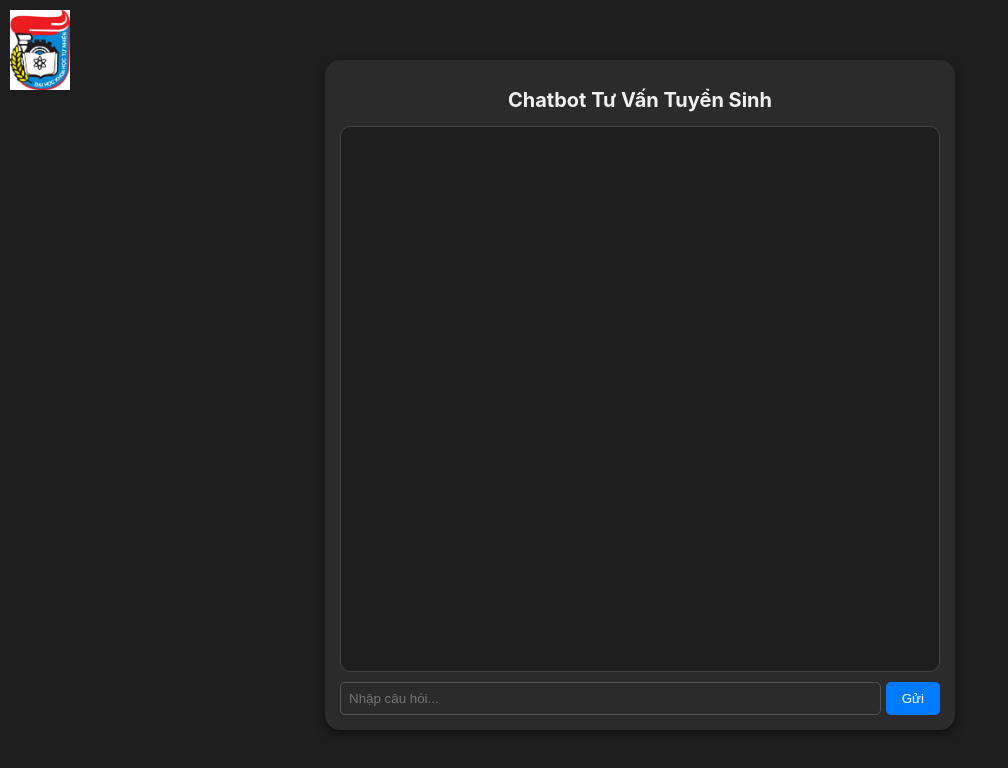
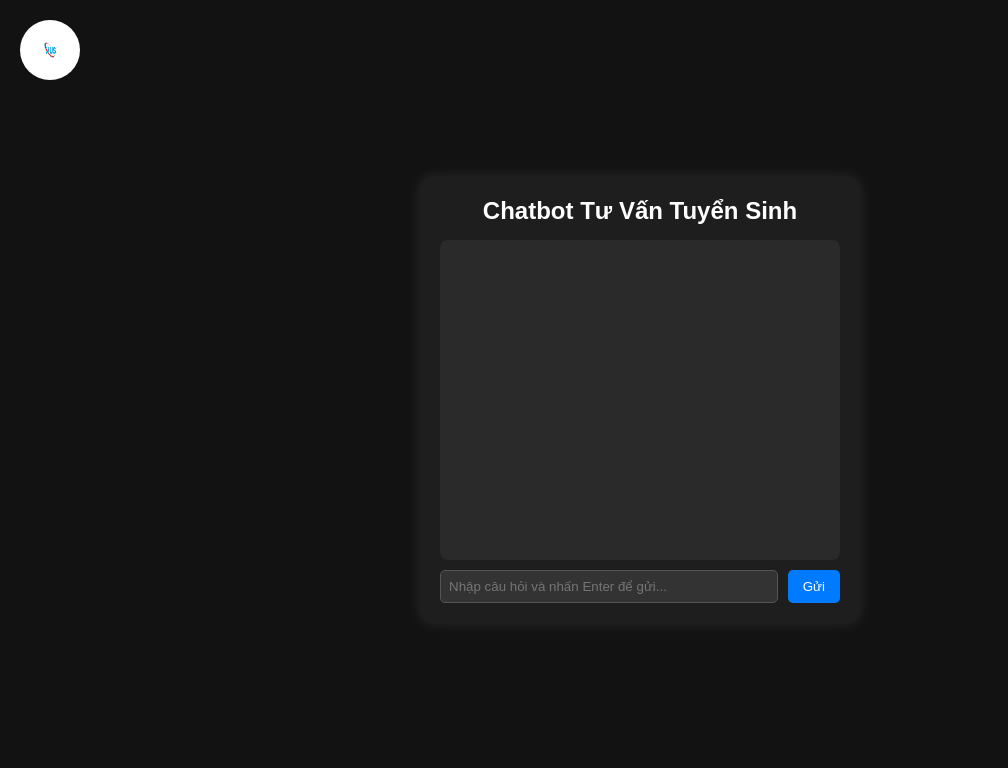
Before and after one commit to Truongjava/chatbot, a React (Create React App) app in the folder frontend/: page / in a window 1280 px wide. Shown: the top 768 px of the page, without its empty margins (0-1008 px from the left). Built offline with nearby package versions, Linux system fonts and the light colour scheme.

Commit message:
update backend

```diff
--- a/frontend/src/App.css
+++ b/frontend/src/App.css
@@ -1,106 +1,105 @@
-/* Giao diện tổng thể */
+/* Toàn bộ giao diện tối */
+body {
+  background-color: #121212;
+  color: white;
+  font-family: Arial, sans-serif;
+  margin: 0;
+  padding: 0;
+}
+
 .appContainer {
   display: flex;
   flex-direction: column;
   align-items: center;
   height: 100vh;
-  background-color: #1e1e1e; /* Tối nền */
-  color: #f1f1f1; /* Chữ trắng */
+  justify-content: center;
 }
 
+/* Logo nhỏ góc trái */
 .logoContainer {
   position: absolute;
-  top: 10px;
-  left: 10px;
+  top: 20px;
+  left: 20px;
 }
 
 .logo {
   width: 60px;
-  height: auto;
+  height: 60px;
+  border-radius: 50%;
 }
 
 /* Khung chat */
 .chatContainer {
-  background-color: #2b2b2b;
-  width: 90%;
-  max-width: 600px;
-  height: 80%;
-  display: flex;
-  flex-direction: column;
-  border-radius: 15px;
-  box-shadow: 0 4px 10px rgba(0,0,0,0.5);
-  padding: 15px;
-  margin-top: 60px;
+  background-color: #1e1e1e;
+  padding: 20px;
+  border-radius: 12px;
+  box-shadow: 0 0 15px rgba(255, 255, 255, 0.1);
+  width: 400px;
+  max-width: 90%;
 }
 
 .title {
   text-align: center;
-  font-size: 20px;
-  font-weight: bold;
-  color: #f1f1f1;
+  margin: 0 0 15px;
+  font-size: 1.5em;
 }
 
 /* Khu vực tin nhắn */
 .chatBox {
-  flex: 1;
+  height: 300px;
   overflow-y: auto;
+  background-color: #2a2a2a;
   padding: 10px;
-  border: 1px solid #444;
-  border-radius: 10px;
-  background-color: #1e1e1e;
+  border-radius: 8px;
+  margin-bottom: 10px;
+  display: flex;
+  flex-direction: column;
+  gap: 5px;
 }
 
-/* Tin nhắn */
-.messageContainer {
-  display: flex;
-  flex-direction: column;
-  margin: 5px 0;
-}
-
-.userMessage {
+/* Tin nhắn người dùng */
+.message.user {
+  align-self: flex-end;
   background-color: #007bff;
   color: white;
   padding: 8px 12px;
   border-radius: 15px;
-  max-width: 60%;
-  align-self: flex-end;
+  max-width: 75%;
   text-align: right;
 }
 
-.botMessage {
+/* Tin nhắn bot */
+.message.bot {
+  align-self: flex-start;
   background-color: #444;
-  color: #f1f1f1;
+  color: white;
   padding: 8px 12px;
   border-radius: 15px;
-  max-width: 60%;
-  align-self: flex-start;
-  text-align: left;
+  max-width: 75%;
 }
 
-/* Input và nút gửi */
+/* Thanh nhập liệu */
 .inputContainer {
   display: flex;
-  margin-top: 10px;
+  gap: 10px;
 }
 
 .input {
   flex: 1;
   padding: 8px;
+  border-radius: 5px;
   border: 1px solid #555;
-  border-radius: 5px;
-  background-color: #2b2b2b;
-  color: #f1f1f1;
+  background-color: #333;
+  color: white;
 }
 
 .button {
-  padding: 8px 16px;
+  padding: 8px 15px;
+  border: none;
+  border-radius: 5px;
   background-color: #007bff;
   color: white;
-  border: none;
-  border-radius: 5px;
   cursor: pointer;
-  margin-left: 5px;
-  transition: background-color 0.3s;
 }
 
 .button:disabled {
@@ -108,19 +107,20 @@
   cursor: not-allowed;
 }
 
-/* Spinner hiệu ứng */
-.spinner {
+/* Loading spinner khi bot đang trả lời */
+.loadingSpinner {
   display: inline-block;
-  width: 16px;
-  height: 16px;
-  border: 2px solid #f1f1f1;
-  border-top-color: transparent;
+  width: 12px;
+  height: 12px;
+  margin-left: 5px;
+  border: 2px solid white;
+  border-top: 2px solid transparent;
   border-radius: 50%;
   animation: spin 1s linear infinite;
+  vertical-align: middle;
 }
 
 @keyframes spin {
-  to {
-      transform: rotate(360deg);
-  }
+  0% { transform: rotate(0deg); }
+  100% { transform: rotate(360deg); }
 }
--- a/frontend/src/App.js
+++ b/frontend/src/App.js
@@ -1,39 +1,47 @@
 import React, { useState, useRef, useEffect } from "react";
 import './App.css';
-import logo from './logohuss.jpg';
+import logo from './logohuss.png';
 
 function App() {
     const [message, setMessage] = useState("");
     const [chat, setChat] = useState([]);
     const [isLoading, setIsLoading] = useState(false);
-
     const chatBoxRef = useRef(null);
 
     const sendMessage = async () => {
-        if (message.trim() === "") return;
+        if (message.trim() === "" || isLoading) return;
 
-        setChat([...chat, { user: message, bot: "Bot đang trả lời..." }]);
+        const userMessage = message;
         setMessage("");
+
+        // Thêm tin nhắn người dùng và tin nhắn tạm chờ của bot
+        setChat(prevChat => [
+            ...prevChat,
+            { sender: "user", message: userMessage },
+            { sender: "bot", message: "Bot đang trả lời..." }
+        ]);
+
         setIsLoading(true);
 
         try {
             const response = await fetch("https://chatbot-hfwq.onrender.com/chat", {
                 method: "POST",
                 headers: { "Content-Type": "application/json" },
-                body: JSON.stringify({ message }),
+                body: JSON.stringify({ message: userMessage }),
             });
 
             const data = await response.json();
 
-            setChat((prevChat) => {
+            // Cập nhật tin nhắn bot khi có kết quả
+            setChat(prevChat => {
                 const newChat = [...prevChat];
-                newChat[newChat.length - 1].bot = data.response;
+                newChat[newChat.length - 1].message = data.response;
                 return newChat;
             });
         } catch (error) {
-            setChat((prevChat) => {
+            setChat(prevChat => {
                 const newChat = [...prevChat];
-                newChat[newChat.length - 1].bot = "Bot gặp lỗi, vui lòng thử lại!";
+                newChat[newChat.length - 1].message = "Bot gặp lỗi, vui lòng thử lại sau!";
                 return newChat;
             });
         } finally {
@@ -41,6 +49,7 @@ function App() {
         }
     };
 
+    // Tự động cuộn xuống dưới cùng khi có tin nhắn mới
     useEffect(() => {
         if (chatBoxRef.current) {
             chatBoxRef.current.scrollTop = chatBoxRef.current.scrollHeight;
@@ -55,15 +64,14 @@ function App() {
 
             <div className="chatContainer">
                 <h1 className="title">Chatbot Tư Vấn Tuyển Sinh</h1>
+
                 <div className="chatBox" ref={chatBoxRef}>
                     {chat.map((item, index) => (
-                        <div key={index} className="messageContainer">
-                            <div className="botMessage">
-                                <strong>Bot:</strong> {item.bot === "Bot đang trả lời..." ? <span className="spinner"></span> : item.bot}
-                            </div>
-                            <div className="userMessage">
-                                <strong>Bạn:</strong> {item.user}
-                            </div>
+                        <div key={index} className={`message ${item.sender}`}>
+                            {item.sender === "user" ? <strong>Bạn:</strong> : <strong>Bot:</strong>} {item.message}
+                            {isLoading && item.message === "Bot đang trả lời..." && (
+                                <span className="loadingSpinner"></span>
+                            )}
                         </div>
                     ))}
                 </div>
@@ -73,13 +81,13 @@ function App() {
                         type="text"
                         value={message}
                         onChange={(e) => setMessage(e.target.value)}
-                        placeholder="Nhập câu hỏi..."
+                        placeholder="Nhập câu hỏi và nhấn Enter để gửi..."
                         className="input"
                         onKeyDown={(e) => e.key === "Enter" && sendMessage()}
                         disabled={isLoading}
                     />
                     <button onClick={sendMessage} className="button" disabled={isLoading}>
-                        {isLoading ? <span className="spinner"></span> : "Gửi"}
+                        Gửi
                     </button>
                 </div>
             </div>
```
Also changed, not shown: frontend/src/logohuss.jpg (deleted), frontend/src/logohuss.png (added).
